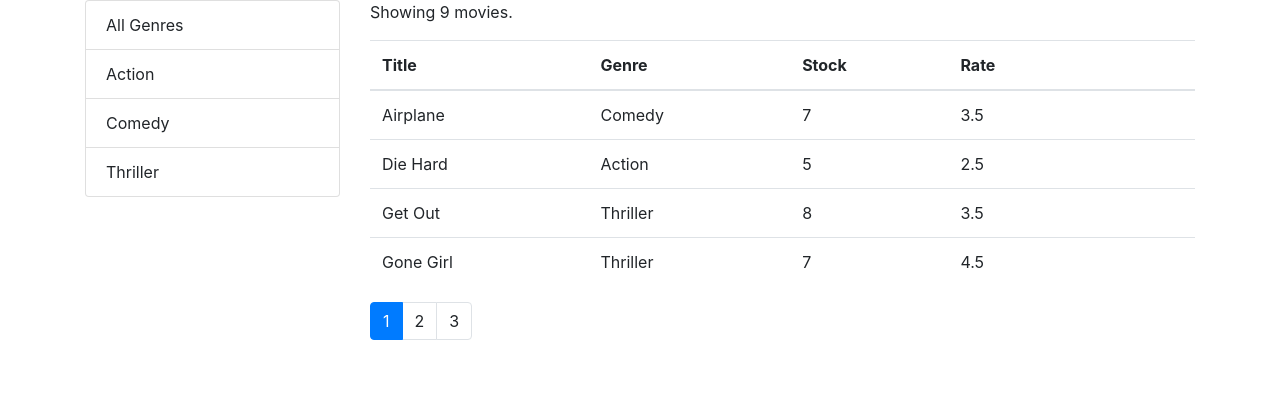
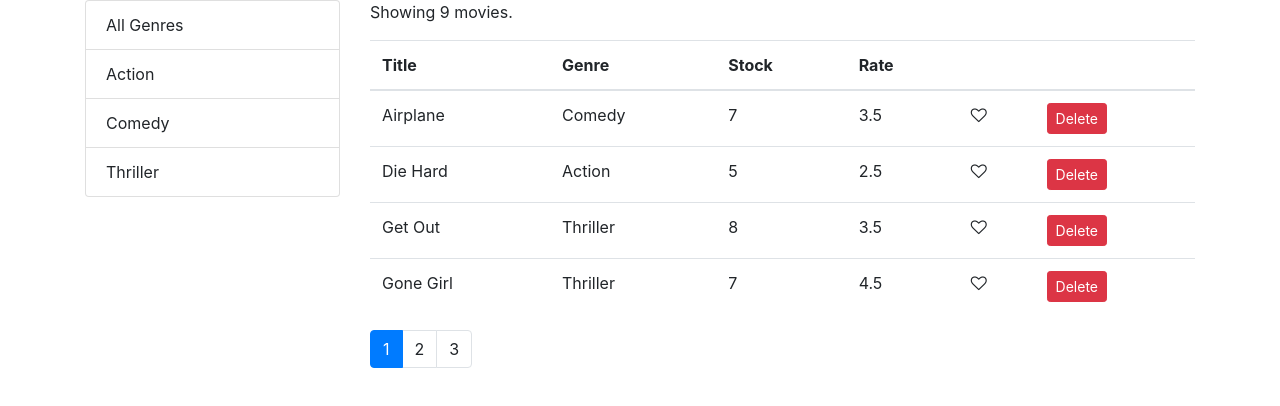
Before and after one commit to Lomanfan/react-review-m, a React (Create React App) app in the folder movie-list/: page / in a window 1280 px wide. Shown: the top 406 px of the page. Built offline with nearby package versions, Linux system fonts and the light colour scheme.

Commit message:
update TableBody to render content dynamically

```diff
--- a/movie-list/src/components/common/tableBody.jsx
+++ b/movie-list/src/components/common/tableBody.jsx
@@ -2,13 +2,18 @@
 import _ from 'lodash';
 
 class TableBody extends Component {
+  renderCell = (item, column) => {
+    if(column.content) return column.content(item)
+    return _.get(item, column.path);
+  };
+
   render() {
     const { data, columns } = this.props;
     return (
       <tbody>
         {data.map((item) => (
           <tr>
-            {columns.map((column) => <td>{_.get(item, column.path)}</td>)}
+            {columns.map((column) => <td>{this.renderCell(item, column)}</td>)}
           </tr>
         ))}
       </tbody>
```
